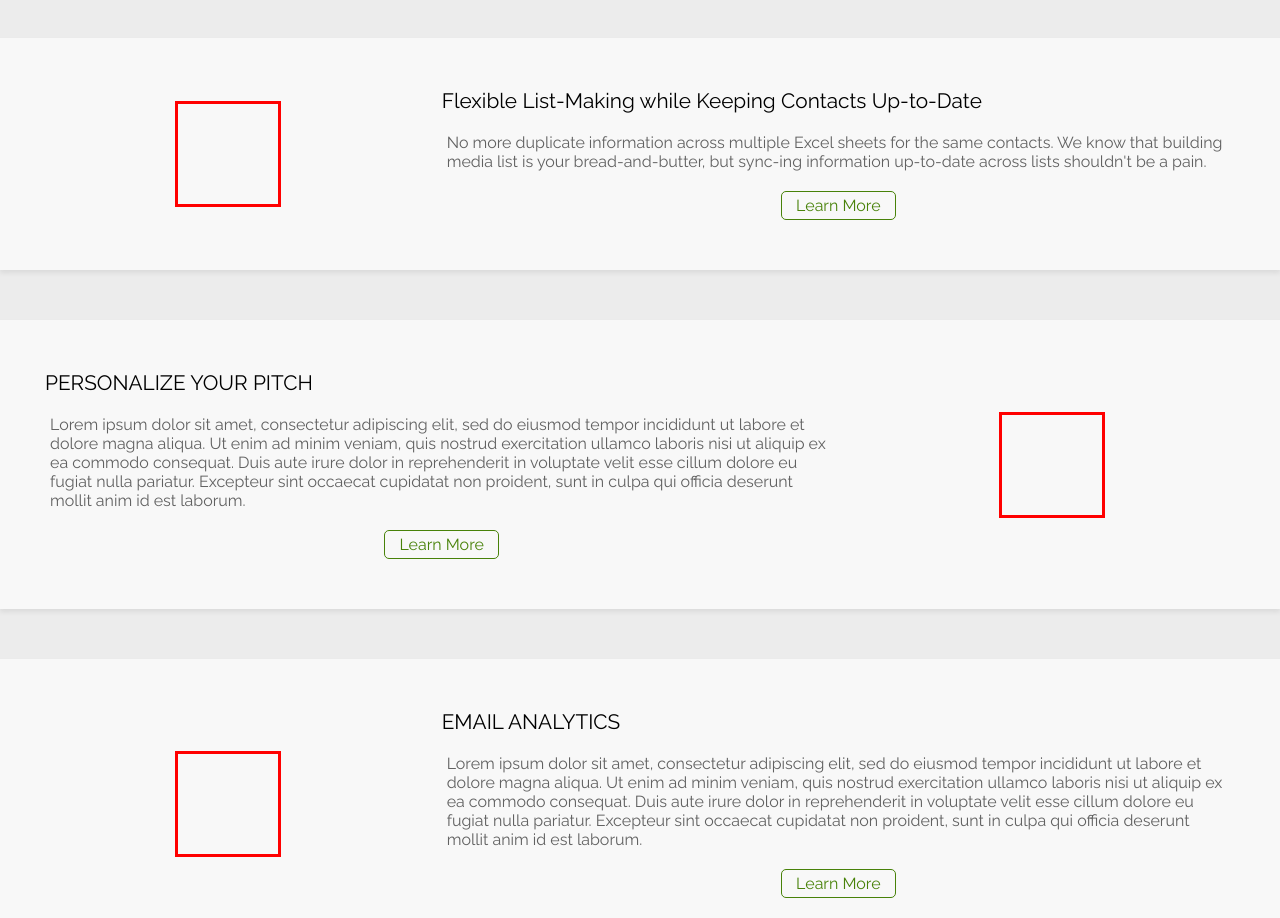
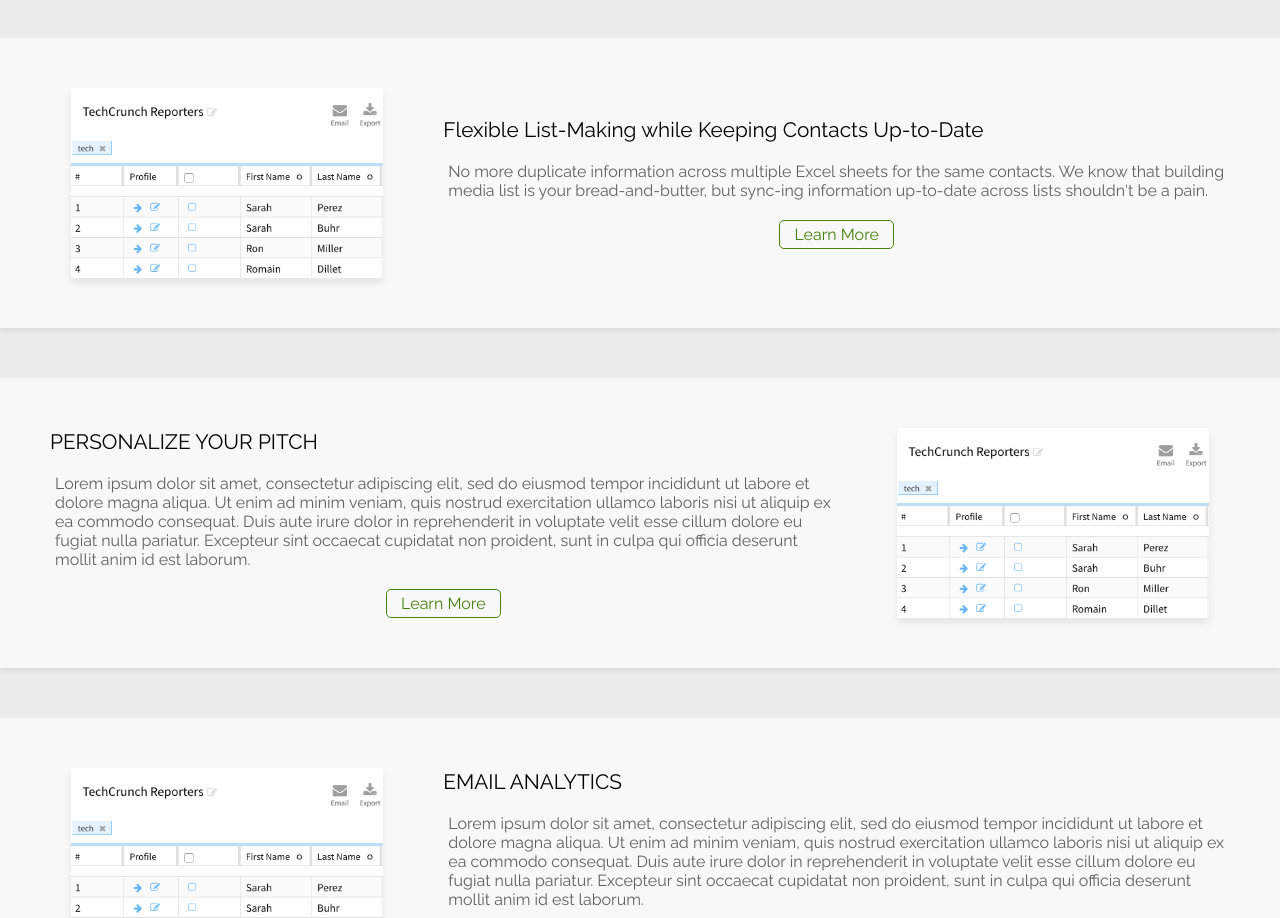
Before and after one commit to news-ai/site-revamp, a React (Create React App) app: page /products in a window 1280 px wide. Shown: the part 794-1712 px from the top of the page. Built offline with nearby package versions, Linux system fonts and the light colour scheme.

Commit message:
add img asset

```diff
--- a/src/ProductsPage.js
+++ b/src/ProductsPage.js
@@ -12,6 +12,7 @@
 import throttle from 'lodash/throttle';
 import listpageEmailEditor from './images/listpage_email_editor.png';
 import plainListview from './images/plain_listview.png';
+import plainListviewSmall from './images/plain_listview_small.png';
 
 const DEFAULT_BACKGROUND_GREY = '#ECECEC';
 const LIGHTER_BACKGROUND_GREY = '#F8F8F8';
@@ -210,7 +211,7 @@
   </div>
   );
 
-const ProductFeatureCard = ({title, tagline, to, textBlockPosition}) => (
+const ProductFeatureCard = ({title, tagline, to, textBlockPosition, imgSrc}) => (
     <div className='horizontal-center' style={{margin: '30px 0'}} >
       <HoverCard>
         <div style={{
@@ -225,11 +226,15 @@
             display: 'flex',
             justifyContent: 'center'
           }} >
-            <div style={{height: 100, width: 100, border: '3px solid red'}} ></div>
+            <img
+            height={190}
+            src={imgSrc}
+            style={{boxShadow: '0 5px 7px 0 rgba(0,0,0,0.08)'}}
+            />
           </div>
           <div style={{
             flex: 2,
-            padding: '0 15px'
+            margin: '0 20px'
           }} >
             <div>
               <span style={{fontSize: '1.3em'}} >{title}</span>
@@ -267,23 +272,27 @@
     title='Flexible List-Making while Keeping Contacts Up-to-Date'
     tagline="No more duplicate information across multiple Excel sheets for the same contacts. We know that building media list is your bread-and-butter, but sync-ing information up-to-date across lists shouldn't be a pain."
     to='/products/organize'
+    imgSrc={plainListviewSmall}
     />
     <ProductFeatureCard
     textBlockPosition='left'
     title='PERSONALIZE YOUR PITCH'
     tagline="Lorem ipsum dolor sit amet, consectetur adipiscing elit, sed do eiusmod tempor incididunt ut labore et dolore magna aliqua. Ut enim ad minim veniam, quis nostrud exercitation ullamco laboris nisi ut aliquip ex ea commodo consequat. Duis aute irure dolor in reprehenderit in voluptate velit esse cillum dolore eu fugiat nulla pariatur. Excepteur sint occaecat cupidatat non proident, sunt in culpa qui officia deserunt mollit anim id est laborum."
     to='/products/personalize-pitch'
+    imgSrc={plainListviewSmall}
     />
     <ProductFeatureCard
     title='EMAIL ANALYTICS'
     tagline="Lorem ipsum dolor sit amet, consectetur adipiscing elit, sed do eiusmod tempor incididunt ut labore et dolore magna aliqua. Ut enim ad minim veniam, quis nostrud exercitation ullamco laboris nisi ut aliquip ex ea commodo consequat. Duis aute irure dolor in reprehenderit in voluptate velit esse cillum dolore eu fugiat nulla pariatur. Excepteur sint occaecat cupidatat non proident, sunt in culpa qui officia deserunt mollit anim id est laborum."
     to='/products/email-analytics'
+    imgSrc={plainListviewSmall}
     />
     <ProductFeatureCard
     textBlockPosition='left'
     title='DIFFERENT EMAILS'
     tagline="Lorem ipsum dolor sit amet, consectetur adipiscing elit, sed do eiusmod tempor incididunt ut labore et dolore magna aliqua. Ut enim ad minim veniam, quis nostrud exercitation ullamco laboris nisi ut aliquip ex ea commodo consequat. Duis aute irure dolor in reprehenderit in voluptate velit esse cillum dolore eu fugiat nulla pariatur. Excepteur sint occaecat cupidatat non proident, sunt in culpa qui officia deserunt mollit anim id est laborum."
     to='/products/different-emails'
+    imgSrc={plainListviewSmall}
     />
     <div
     style={{
```
Also changed, not shown: src/images/plain_listview_small.png (added).
